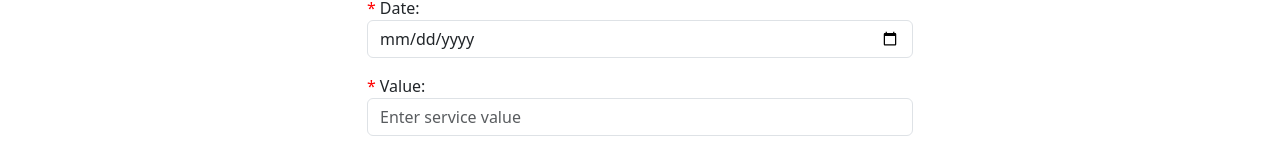
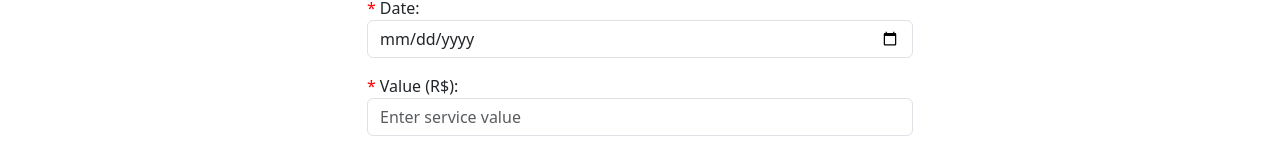
Before and after one commit to TheAbraaonix/xpto-interface, an Angular app: page /create-service-order in a window 1280 px wide. Shown: the part 188-346 px from the top of the page. Built offline with nearby package versions, Linux system fonts and the light colour scheme.

Commit message:
fixing max length on title input

```diff
--- a/src/app/create-service-order/create-service-order.component.html
+++ b/src/app/create-service-order/create-service-order.component.html
@@ -8,7 +8,7 @@
                     <div>
                         <label class="mandatory">*</label>
                         <label>Title:</label>
-                        <input type="text" class="form-control" placeholder="Enter service order title" formControlName="title"
+                        <input type="text" class="form-control" placeholder="Enter service order title" formControlName="title" minlength="1" maxlength="255"
                         [ngClass]="{
                             'border-success': newServiceOrderForm.get('title')?.valid && newServiceOrderForm.get('title')?.touched,
                             'border-danger': !newServiceOrderForm.get('title')?.valid && newServiceOrderForm.get('title')?.touched
@@ -31,8 +31,8 @@
                     </div>
                     <div>
                         <label class="mandatory">*</label>
-                        <label class="mt-3">Value:</label>
-                        <input type="number" class="form-control" placeholder="Enter service value" min="0" formControlName="value"
+                        <label class="mt-3">Value (R$):</label>
+                        <input type="number" class="form-control" placeholder="Enter service value" min="0" formControlName="value" min="1" max="10000"
                         [ngClass]="{
                             'border-success': newServiceOrderForm.get('value')?.valid && newServiceOrderForm.get('value')?.touched,
                             'border-danger': !newServiceOrderForm.get('value')?.valid && newServiceOrderForm.get('value')?.touched
--- a/src/app/detail-service-order/detail-service-order.component.html
+++ b/src/app/detail-service-order/detail-service-order.component.html
@@ -8,7 +8,7 @@
                 <div>
                     <label class="mandatory">*</label>
                     <label>Title:</label>
-                    <input type="text" class="form-control" placeholder="Enter service order title" formControlName="title" [value]="serviceOrder.serviceTitle"
+                    <input type="text" class="form-control" placeholder="Enter service order title" formControlName="title" [value]="serviceOrder.serviceTitle" minlength="1" maxlength="255"
                     [ngClass]="{
                         'border-success': updateForm.get('title')?.valid && updateForm.get('title')?.touched,
                         'border-danger': !updateForm.get('title')?.valid && updateForm.get('title')?.touched
@@ -34,7 +34,7 @@
                 <div>
                     <label class="mandatory">*</label>
                     <label>Value (R$):</label>
-                    <input type="number" class="form-control" placeholder="Enter service order value" formControlName="value" [value]="serviceOrder.serviceValue"
+                    <input type="number" class="form-control" placeholder="Enter service order value" formControlName="value" [value]="serviceOrder.serviceValue" min="1" max="10000"
                     [ngClass]="{
                         'border-success': updateForm.get('value')?.valid && updateForm.get('value')?.touched,
                         'border-danger': !updateForm.get('value')?.valid && updateForm.get('value')?.touched
```
